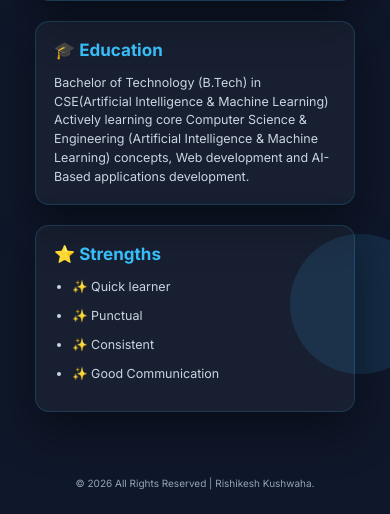
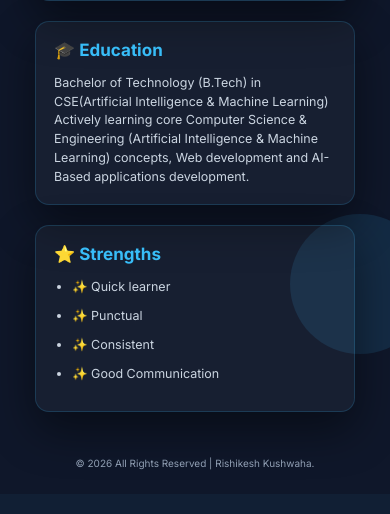
Before and after one commit to Rishikesh0930/Portfolio, a Django app: page /about/ in a window 390 px wide. Shown: the part 1138-1652 px from the top of the page. After the commit the page ends 1608 px from the top, so only its background shows below. Run offline with Django 5.2, Linux system fonts and the light colour scheme.

Commit message:
update static

```diff
--- a/static/css/about.css
+++ b/static/css/about.css
@@ -178,7 +178,7 @@
 
     .about-wrapper {
         max-width: 800px;
-        margin: 90px auto 70px;
+        margin: 90px auto 80px;
     }
 
     .card {
@@ -252,7 +252,7 @@
     }
 
     .about-wrapper {
-        margin: 60px 15px 40px;
+        margin: 60px 15px 20px;
         gap: 20px;
     }
 
@@ -302,6 +302,11 @@
         color: #0F172A;
     }
 
+    .about-wrapper {
+        margin: 60px 15px 20px;
+        gap: 20px;
+    }
+
     .card h2 {
         font-size: 17px;
     }
--- a/static/css/project.css
+++ b/static/css/project.css
@@ -446,7 +446,7 @@
     }
 
     .project-wrapper {
-        margin: 60px 15px 40px;
+        margin: 60px 15px 20px;
         gap: 20px;
     }
 
@@ -556,7 +556,7 @@
     }
 
     .project-wrapper {
-        margin: 40px 15px 40px;
+        margin: 40px 15px 20px;
     }
 
     .page-title {
```
Also changed, not shown: static/css/resume.css (+4 -10 lines).
